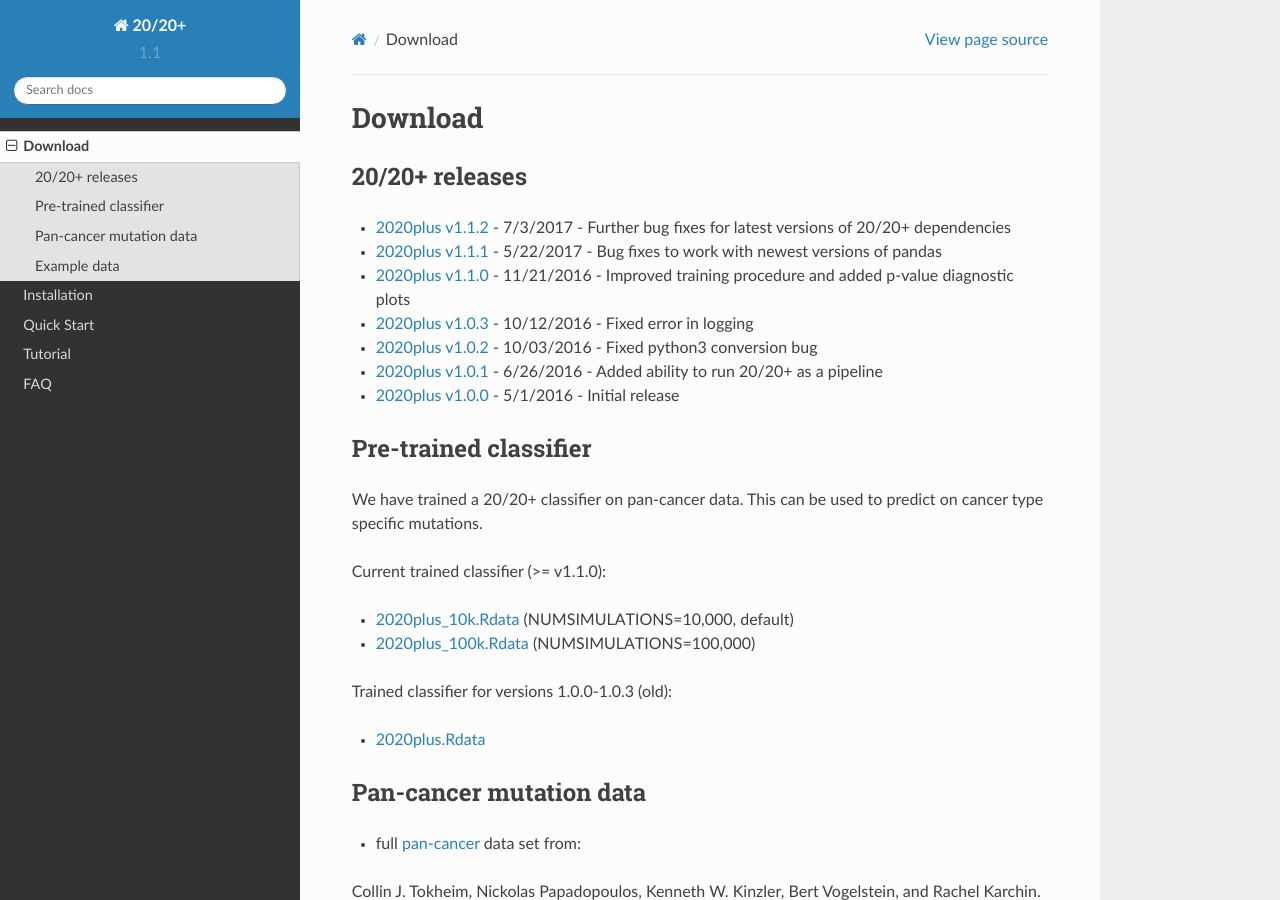
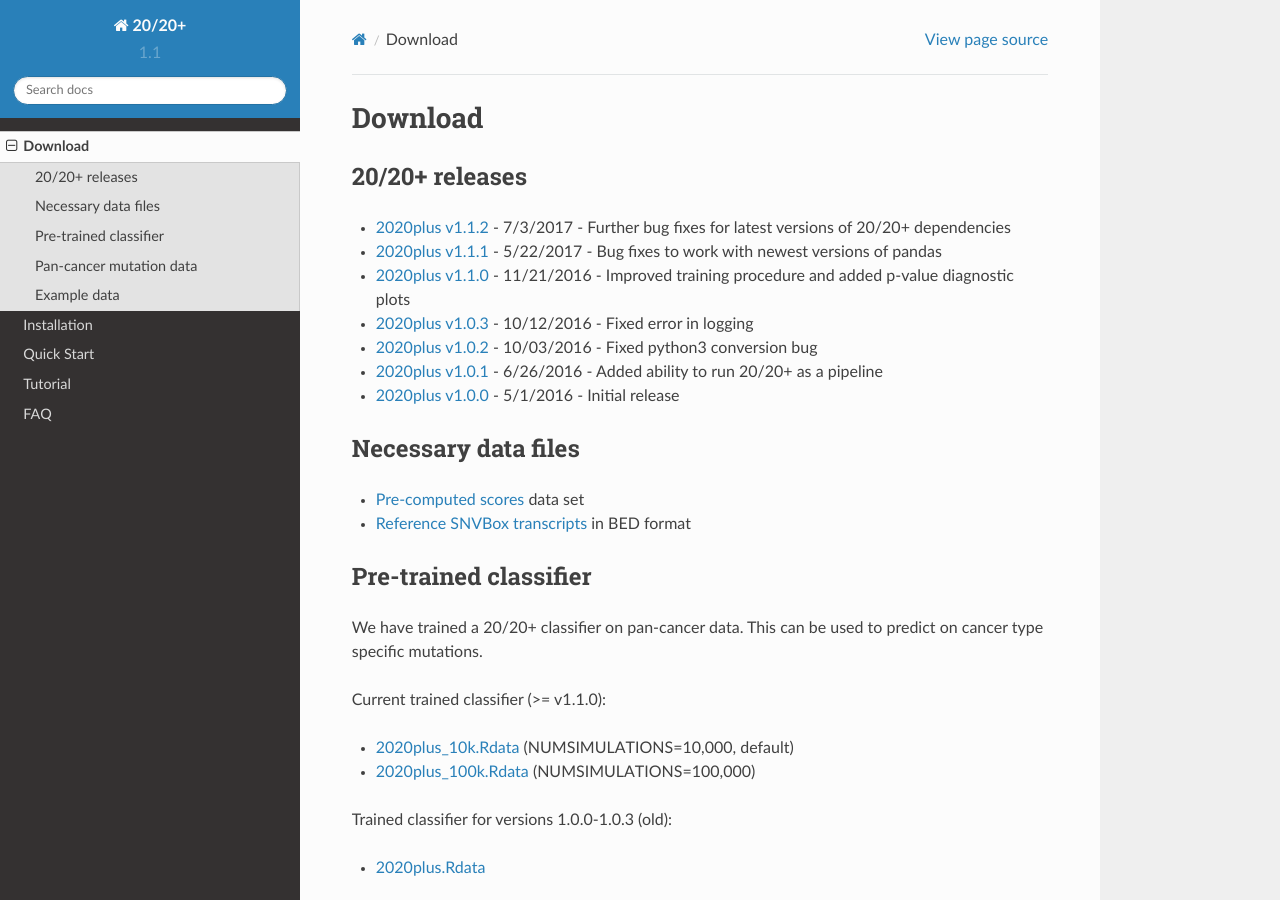
Before and after one commit to KarchinLab/2020plus, a Sphinx documentation site: the page built from doc/download.rst, in a window 1280 px wide and 900 px high. Built offline with Sphinx 7.4.7 and the Read the Docs theme 2.0.0, drawn with Linux system fonts in a browser that asks for light colours.

Commit message:
Added bed file/pre-computeed scores to download page

```diff
--- a/doc/download.rst
+++ b/doc/download.rst
@@ -13,6 +13,12 @@ Download
 * `2020plus v1.0.2 <https://github.com/KarchinLab/2020plus/archive/v1.0.2.tar.gz>`_ - 10/03/2016 - Fixed python3 conversion bug
 * `2020plus v1.0.1 <https://github.com/KarchinLab/2020plus/archive/v1.0.1.tar.gz>`_ - 6/26/2016 - Added ability to run 20/20+ as a pipeline
 * `2020plus v1.0.0 <https://github.com/KarchinLab/2020plus/archive/v1.0.0.tar.gz>`_ - 5/1/2016 - Initial release
+
+Necessary data files
+--------------------
+
+* `Pre-computed scores <http://karchinlab.org/data/2020+/scores.tar.gz>`_ data set
+* `Reference SNVBox transcripts <http://karchinlab.org/data/2020+/snvboxGenes.bed>`_ in BED format
 
 Pre-trained classifier
 ----------------------
```
